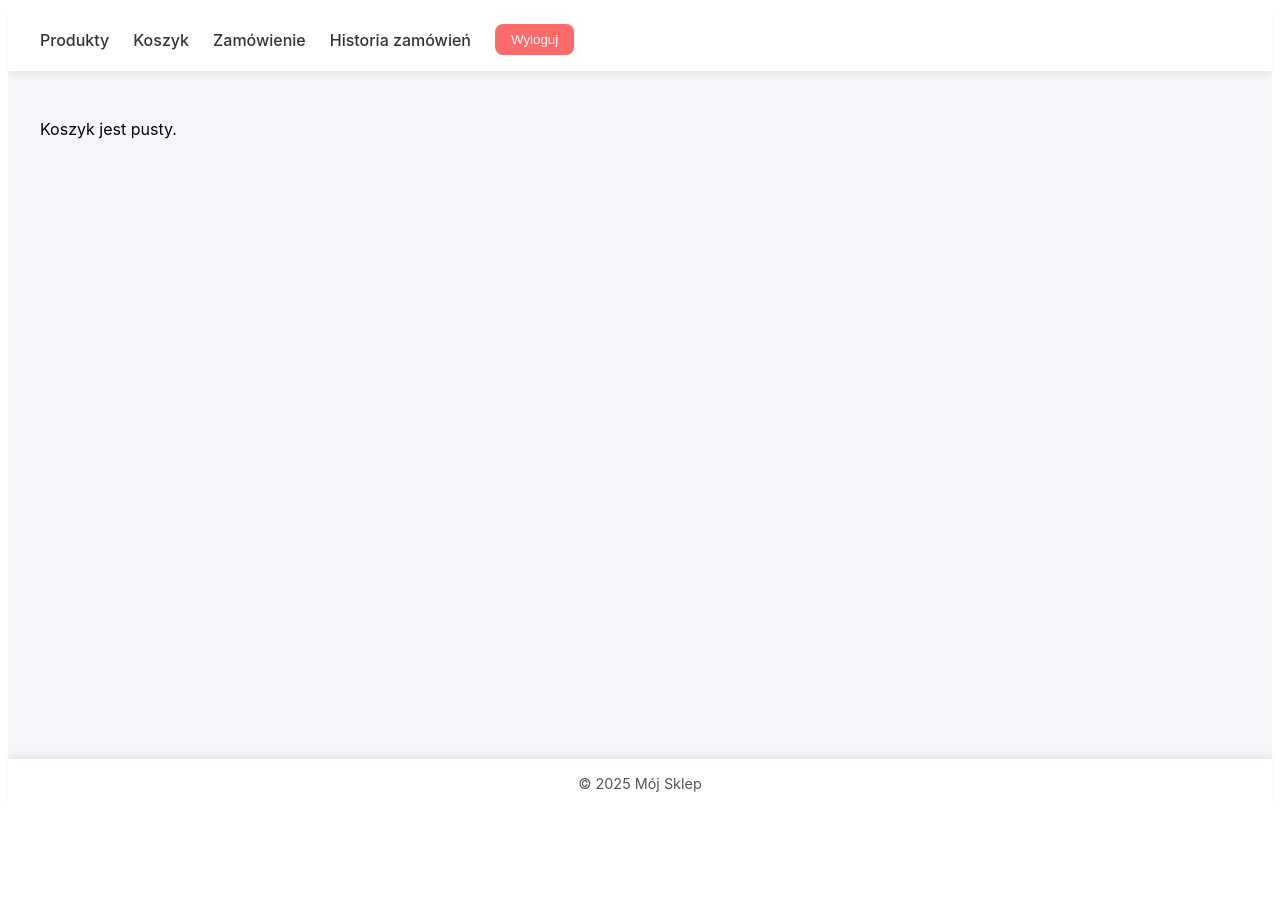
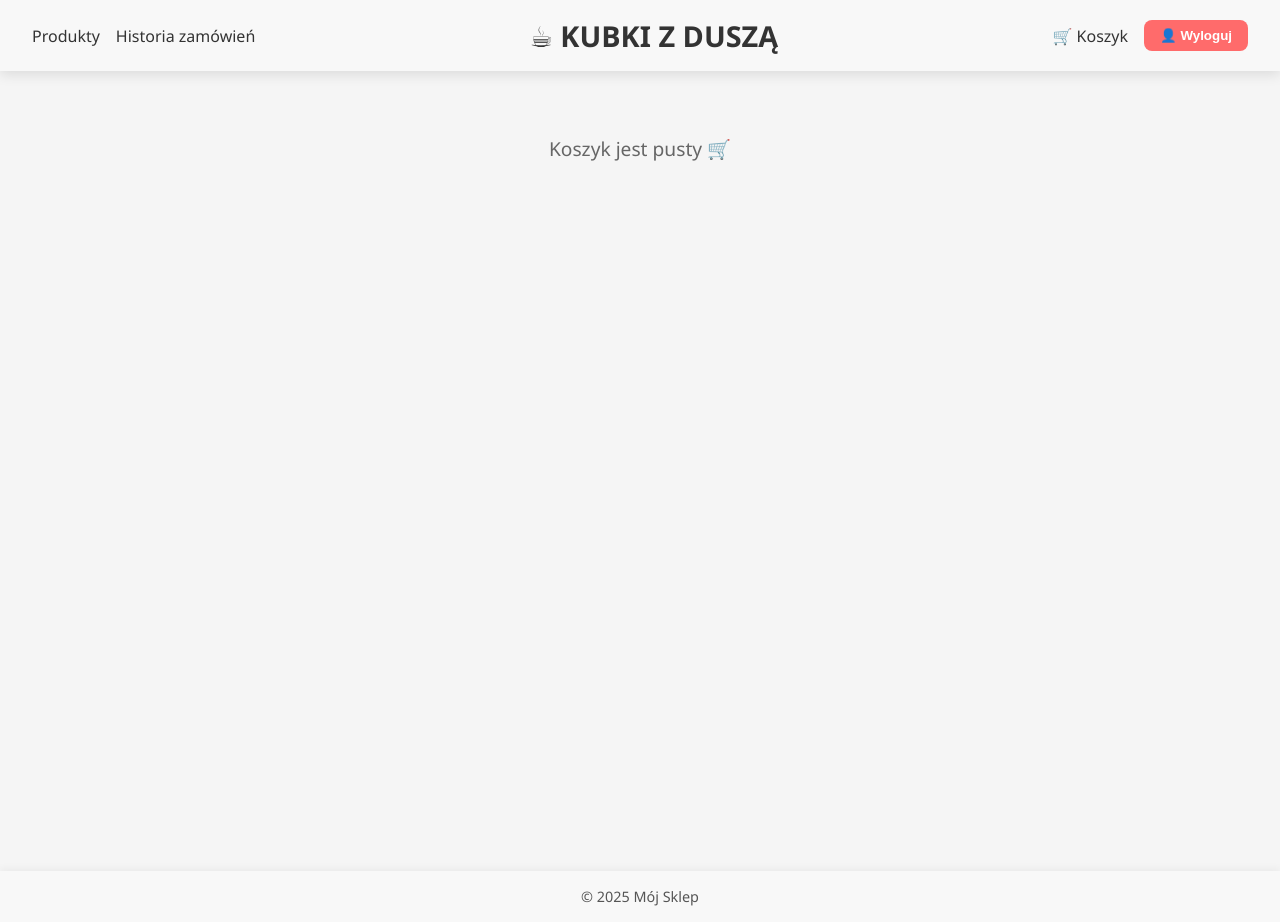
Before and after one commit to Karolije/MyShop, a React (Vite) app: page /MyShop/cart in a window 1280 px wide. Before the commit the page ends 816 px from the top, so only its background shows below. Built offline with nearby package versions, Linux system fonts and the light colour scheme; sample sign-in values are in the browser's storage.

Commit message:
change styles

```diff
--- /dev/null
+++ b/src/components/Cart.css
@@ -0,0 +1,91 @@
+.cart-container {
+  max-width: 800px;
+  margin: 3rem auto;
+  padding: 2rem;
+  background: #fff;
+  border-radius: 16px;
+  box-shadow: 0 4px 20px rgba(0, 0, 0, 0.08);
+  font-family: "Inter", system-ui, sans-serif;
+}
+
+.cart-container h2 {
+  text-align: center;
+  font-size: 1.8rem;
+  margin-bottom: 1.5rem;
+  color: #222;
+}
+
+.cart-list {
+  list-style: none;
+  padding: 0;
+  margin-bottom: 2rem;
+}
+
+.cart-item {
+  display: flex;
+  justify-content: space-between;
+  align-items: center;
+  padding: 1rem;
+  margin-bottom: 0.75rem;
+  border: 1px solid #eee;
+  border-radius: 10px;
+  background: #fafafa;
+  transition: background 0.2s ease;
+}
+
+.cart-item:hover {
+  background: #f3f3f3;
+}
+
+.cart-item button {
+  background: #ff4c4c;
+  border: none;
+  color: #fff;
+  font-weight: 600;
+  border-radius: 6px;
+  padding: 0.4rem 0.8rem;
+  cursor: pointer;
+  transition: background 0.2s ease;
+}
+
+.cart-item button:hover {
+  background: #e03e3e;
+}
+
+.cart-actions {
+  display: flex;
+  justify-content: center;
+  gap: 1rem;
+}
+
+.cart-actions button {
+  background: #007bff;
+  border: none;
+  color: #fff;
+  font-weight: 600;
+  border-radius: 8px;
+  padding: 0.7rem 1.4rem;
+  cursor: pointer;
+  transition: background 0.2s ease, transform 0.1s ease;
+}
+
+.cart-actions button:hover {
+  background: #0065d1;
+  transform: translateY(-1px);
+}
+
+.cart-actions button:nth-child(1) {
+  background: #6c757d;
+}
+
+.cart-actions button:nth-child(1):hover {
+  background: #555b61;
+}
+
+/* Komunikat pustego koszyka */
+.empty-cart {
+  text-align: center;
+  font-size: 1.2rem;
+  color: #666;
+  margin-top: 2rem;
+}
--- a/src/components/Cart.tsx
+++ b/src/components/Cart.tsx
@@ -1,14 +1,13 @@
 import { useCart } from "../context/CartContext";
 import { supabase } from "../supabaseClient";
+import "./Cart.css";
 
 const Cart = () => {
   const { cartItems, removeFromCart, clearCart } = useCart();
   const user = JSON.parse(localStorage.getItem("user") || "{}");
 
-  console.log("User z localStorage:", user);
-  console.log("Cart items:", cartItems);
-
-  if (cartItems.length === 0) return <p>Koszyk jest pusty.</p>;
+  if (cartItems.length === 0)
+    return <p className="empty-cart">Koszyk jest pusty 🛒</p>;
 
   const handleOrder = async () => {
     if (!user?.id) {
@@ -17,36 +16,25 @@ const Cart = () => {
     }
 
     try {
-      // Wstawiamy zamówienie
       const { data: newOrderData, error: orderError } = await supabase
-      .from("orders")
-      .insert([{ userId: user.id, status: "w przygotowaniu" }])
-      .select();
-
-      console.log("newOrderData:", newOrderData);
-      console.log("orderError:", orderError);
+        .from("orders")
+        .insert([{ userId: user.id, status: "w przygotowaniu" }])
+        .select();
 
       if (orderError) throw orderError;
-      if (!newOrderData || newOrderData.length === 0) throw new Error("Nie udało się utworzyć zamówienia");
+      if (!newOrderData || newOrderData.length === 0)
+        throw new Error("Nie udało się utworzyć zamówienia");
 
       const newOrder = newOrderData[0];
-
-      // Przygotowujemy produkty do wstawienia
-      const itemsToInsert = cartItems.map(item => ({
+      const itemsToInsert = cartItems.map((item) => ({
         orderId: newOrder.id,
         productId: item.product.id,
-        quantity: item.quantity
+        quantity: item.quantity,
       }));
 
-      console.log("Items to insert:", itemsToInsert);
-
-      const { data: itemsData, error: itemsError } = await supabase
+      const { error: itemsError } = await supabase
         .from("order_items")
-        .insert(itemsToInsert)
-        .select();
-
-      console.log("itemsData:", itemsData);
-      console.log("itemsError:", itemsError);
+        .insert(itemsToInsert);
 
       if (itemsError) throw itemsError;
 
@@ -59,18 +47,20 @@ const Cart = () => {
   };
 
   return (
-    <div>
+    <div className="cart-container">
       <h2>Koszyk</h2>
-      <ul>
-        {cartItems.map(item => (
-          <li key={item.product.id}>
+      <ul className="cart-list">
+        {cartItems.map((item) => (
+          <li className="cart-item" key={item.product.id}>
             {item.product.name} — ilość: {item.quantity}
             <button onClick={() => removeFromCart(item.product.id)}>Usuń</button>
           </li>
         ))}
       </ul>
-      <button onClick={clearCart}>Wyczyść koszyk</button>
-      <button onClick={handleOrder}>Zamów</button>
+      <div className="cart-actions">
+        <button onClick={clearCart}>Wyczyść koszyk</button>
+        <button onClick={handleOrder}>Zamów</button>
+      </div>
     </div>
   );
 };
--- a/src/components/Layout.css
+++ b/src/components/Layout.css
@@ -1,65 +1,120 @@
-/* Container */
+/* kontener całej strony */
 .container {
   display: flex;
   flex-direction: column;
   min-height: 100vh;
-    font-family: 'Inter', sans-serif;
-    background-color: #f5f6fa;
+  font-family: 'Segoe UI', Tahoma, Geneva, Verdana, sans-serif;
 }
 
-  /* Header */
+/* nagłówek */
 .header {
-    background-color: #ffffff;
+  position: sticky; /* przyklejony do góry */
+  top: 0;
+  background-color: #f8f8f8;
   padding: 1rem 2rem;
-    box-shadow: 0 4px 6px rgba(0,0,0,0.05);
+  box-shadow: 0 4px 12px rgba(0,0,0,0.1);
+  z-index: 1000;
 }
 
-  /* Navigation */
+/* nawigacja */
 .nav {
   display: flex;
-    gap: 1.5rem;
+  justify-content: space-between;
   align-items: center;
 }
 
+/* lewe i prawe linki */
+.nav-left, .nav-right {
+  display: flex;
+  gap: 1rem;
+  align-items: center;
+}
+
+/* centrum – nazwa sklepu */
+.nav-center {
+  text-align: center;
+  flex: 1;
+}
+
+.store-name {
+  font-size: 1.8rem;
+  font-weight: 800;
+  color: #333;
+  text-decoration: none;
+  transition: color 0.3s ease, transform 0.2s ease;
+}
+
+.store-name:hover {
+  color: #4caf50;
+  transform: scale(1.05);
+}
+
+/* koszyk */
+.cart-count {
+  font-weight: bold;
+  color: #4caf50;
+  margin-left: 0.2rem;
+}
+
+/* przycisk wyloguj */
+.button {
+  background-color: #ff6b6b;
+  color: white;
+  border: none;
+  padding: 0.5rem 1rem;
+  border-radius: 8px;
+  cursor: pointer;
+  font-weight: 600;
+  transition: background-color 0.3s ease, transform 0.2s ease;
+}
+
+.button:hover {
+  background-color: #ff4c4c;
+  transform: translateY(-2px);
+}
+
+/* linki w nawigacji */
 .nav-link {
   text-decoration: none;
   color: #333;
   font-weight: 500;
-    transition: color 0.2s;
+  transition: color 0.3s ease, transform 0.2s ease;
 }
 
 .nav-link:hover {
-    color: #ff6b6b;
+  color: #4caf50;
+  transform: translateY(-2px);
 }
 
-  /* Button */
-  .button {
-    padding: 0.5rem 1rem;
-    background-color: #ff6b6b;
-    color: #fff;
-    border: none;
-    border-radius: 8px;
-    cursor: pointer;
-    font-weight: 500;
-    transition: background 0.2s;
-  }
-
-  .button:hover {
-    background-color: #ff4b4b;
-  }
-
-  /* Main content */
+/* główny content */
 .main {
   flex: 1;
   padding: 2rem;
+  background-color: #f5f5f5;
 }
 
-  /* Footer */
+/* stopka */
 .footer {
   text-align: center;
   padding: 1rem 2rem;
-    background-color: #ffffff;
-    box-shadow: 0 -4px 6px rgba(0,0,0,0.05);
+  background-color: #f8f8f8;
+  box-shadow: 0 -2px 8px rgba(0,0,0,0.05);
   font-size: 0.9rem;
   color: #555;
 }
+
+/* responsywność */
+@media (max-width: 768px) {
+  .nav {
+    flex-direction: column;
+    gap: 0.5rem;
+  }
+
+  .nav-center {
+    margin: 0.5rem 0;
+  }
+
+  .store-name {
+    font-size: 1.5rem;
+  }
+}
--- a/src/components/Layout.tsx
+++ b/src/components/Layout.tsx
@@ -1,10 +1,14 @@
 import { Link, Outlet, useNavigate } from "react-router-dom";
 import { useState, useEffect } from "react";
-import "./Layout.css"; // import CSS
+import { useCart } from "../context/CartContext";
+import "./Layout.css";
 
 const Layout = () => {
   const navigate = useNavigate();
   const [user, setUser] = useState<string | null>(null);
+  const { cartItems } = useCart();
+
+  const cartCount = cartItems.reduce((sum, item) => sum + item.quantity, 0);
 
   useEffect(() => {
     const userFromStorage = localStorage.getItem("user");
@@ -15,28 +19,37 @@ const Layout = () => {
     localStorage.removeItem("user");
     localStorage.removeItem("userId");
     setUser(null);
-    navigate("/");
+    navigate("/"); // <- uwzględniamy base path
   };
 
   return (
     <div className="container">
       <header className="header">
         <nav className="nav">
+          <div className="nav-left">
             <Link to="/products" className="nav-link">Produkty</Link>
+            {user && <Link to="/order-history" className="nav-link">Historia zamówień</Link>}
+          </div>
 
+          <div className="nav-center">
+            <Link to="/" className="store-name">☕ KUBKI Z DUSZĄ</Link>
+          </div>
+
+          <div className="nav-right">
             {user ? (
               <>
-              <Link to="/cart" className="nav-link">Koszyk</Link>
-              <Link to="/create-order" className="nav-link">Zamówienie</Link>
-              <Link to="/order-history" className="nav-link">Historia zamówień</Link>
-              <button className="button" onClick={handleLogout}>Wyloguj</button>
+                <Link to="/cart" className="nav-link">
+                  🛒 Koszyk {cartCount > 0 && <span className="cart-count">({cartCount})</span>}
+                </Link>
+                <button className="button" onClick={handleLogout}>👤 Wyloguj</button>
               </>
             ) : (
               <>
-              <Link to="/login" className="nav-link">Zaloguj się</Link>
+                <Link to="/login" className="nav-link">👤 Zaloguj się</Link>
                 <Link to="/register" className="nav-link">Rejestracja</Link>
               </>
             )}
+          </div>
         </nav>
       </header>
 
--- a/src/components/OrderHistory.tsx
+++ b/src/components/OrderHistory.tsx
@@ -2,18 +2,19 @@ import { useEffect, useState } from "react";
 import { useNavigate } from "react-router-dom";
 import { supabase } from "../supabaseClient";
 
-type OrderItem = {
-  productId: number;
-  quantity: number;
-  product: {
+type Product = {
   id: number;
   name: string;
   price: number;
 };
+
+type OrderItem = {
+  quantity: number;
+  product: Product;
 };
 
 type Order = {
-  id: string;
+  id: number;
   status: string;
   createdAt: string;
   items: OrderItem[];
@@ -25,47 +26,45 @@ const OrderHistory = () => {
   const [error, setError] = useState<string | null>(null);
   const navigate = useNavigate();
 
-  useEffect(() => {
   const fetchOrders = async () => {
     const user = JSON.parse(localStorage.getItem("user") || "{}");
     if (!user?.id) {
-        navigate("/login");
+      navigate("/MyShop/login");
       return;
     }
 
     try {
       const { data: ordersData, error: ordersError } = await supabase
         .from("orders")
-          .select("*")
-          .eq("userId", user.id);
+        .select(`
+          id,
+          status,
+          createdAt,
+          order_items (
+            quantity,
+            product:products (
+              id,
+              name,
+              price
+            )
+          )
+        `)
+        .eq("userId", user.id)
+        .order("createdAt", { ascending: false });
 
       if (ordersError) throw ordersError;
 
-        if (!ordersData || ordersData.length === 0) {
-          setOrders([]);
-          setLoading(false);
-          return;
-        }
-
-        const { data: itemsData, error: itemsError } = await supabase
-          .from("order_items")
-          .select("orderId, quantity, products(id, name, price)")
-          .in("orderId", ordersData.map(order => order.id));
-
-        if (itemsError) throw itemsError;
-
-        const ordersWithItems = ordersData.map(order => ({
-          ...order,
-          items: itemsData
-            ?.filter(item => item.orderId === order.id)
-            .map(item => ({
-              productId: item.products[0].id,
+      const formattedOrders: Order[] = (ordersData || []).map(order => ({
+        id: order.id,
+        status: order.status,
+        createdAt: order.createdAt,
+        items: (order.order_items || []).map((item: any) => ({
           quantity: item.quantity,
-              product: item.products[0],
-            })) || [],
+          product: item.product,
+        })),
       }));
 
-        setOrders(ordersWithItems);
+      setOrders(formattedOrders);
     } catch (err: any) {
       console.error("Błąd pobierania historii zamówień:", err);
       setError(err.message || "Nieznany błąd");
@@ -74,8 +73,37 @@ const OrderHistory = () => {
     }
   };
 
+  const handleDeleteOrder = async (orderId: number) => {
+    const confirmDelete = window.confirm("Czy na pewno chcesz usunąć to zamówienie?");
+    if (!confirmDelete) return;
+
+    try {
+      // Najpierw usuwamy powiązane produkty
+      const { error: itemsError } = await supabase
+        .from("order_items")
+        .delete()
+        .eq("orderId", orderId);
+      if (itemsError) throw itemsError;
+
+      // Następnie zamówienie
+      const { error: orderError } = await supabase
+        .from("orders")
+        .delete()
+        .eq("id", orderId);
+      if (orderError) throw orderError;
+
+      // Odświeżamy listę
+      setOrders(prev => prev.filter(o => o.id !== orderId));
+      alert("Zamówienie zostało usunięte!");
+    } catch (err: any) {
+      console.error("Błąd usuwania zamówienia:", err);
+      alert("Nie udało się usunąć zamówienia: " + (err.message || JSON.stringify(err)));
+    }
+  };
+
+  useEffect(() => {
     fetchOrders();
-  }, [navigate]);
+  }, []);
 
   if (loading) return <p>Ładowanie historii zamówień...</p>;
   if (error) return <p>{error}</p>;
@@ -100,8 +128,8 @@ const OrderHistory = () => {
             <p><strong>Produkty:</strong></p>
             <ul>
               {order.items.length > 0 ? (
-                order.items.map(item => (
-                  <li key={item.productId}>
+                order.items.map((item, index) => (
+                  <li key={index}>
                     {item.product.name} — ilość: {item.quantity} — cena: {item.product.price.toFixed(2)} zł
                   </li>
                 ))
@@ -109,6 +137,20 @@ const OrderHistory = () => {
                 <li>Brak produktów</li>
               )}
             </ul>
+            <button
+              style={{
+                backgroundColor: "#ff6b6b",
+                color: "#fff",
+                border: "none",
+                padding: "0.4rem 0.8rem",
+                borderRadius: "6px",
+                cursor: "pointer",
+                marginTop: "0.5rem",
+              }}
+              onClick={() => handleDeleteOrder(order.id)}
+            >
+              Usuń zamówienie
+            </button>
           </li>
         ))}
       </ul>
--- a/src/components/ProductList.css
+++ b/src/components/ProductList.css
@@ -1,57 +1,125 @@
+/* Ogólne tło strony */
+body {
+  background: linear-gradient(135deg, #f5f7fa, #e4ebf0);
+  font-family: 'Inter', sans-serif;
+  margin: 0;
+  padding: 0;
+  color: #333;
+}
+
+/* Główny kontener sklepu */
+.main {
+  padding: 2rem;
+  min-height: 100vh;
+  box-sizing: border-box;
+  text-align: center;
+}
+
+/* Tytuł sklepu */
+.shop-title {
+  font-size: 2rem;
+  font-weight: 700;
+  margin-bottom: 0.5rem;
+  color: #333;
+}
+
+.shop-subtitle {
+  font-size: 1.2rem;
+  color: #555;
+  margin-bottom: 2rem;
+}
+
+/* Siatka produktów */
 .product-list {
   display: grid;
   grid-template-columns: repeat(auto-fit, minmax(250px, 1fr));
   gap: 2rem;
-    padding: 2rem;
 }
 
+/* Pojedyncza karta produktu */
 .product-card {
-    background-color: #fff;
-    border-radius: 16px;
-    box-shadow: 0 4px 12px rgba(0, 0, 0, 0.1);
+  background-color: #ffffff;
+  border-radius: 20px;
+  box-shadow: 0 8px 20px rgba(0, 0, 0, 0.08);
   padding: 1.5rem;
-    transition: transform 0.2s ease;
+  transition: transform 0.3s ease, box-shadow 0.3s ease;
+  display: flex;
+  flex-direction: column;
+  align-items: center;
 }
 
+/* Hover na kartach */
 .product-card:hover {
-    transform: translateY(-4px);
+  transform: translateY(-5px);
+  box-shadow: 0 12px 25px rgba(0, 0, 0, 0.12);
 }
 
+/* Obrazek produktu */
 .product-image {
   width: 100%;
-    height: 150px;
+  height: 180px;
   object-fit: cover;
-    border-radius: 12px;
+  border-radius: 15px;
   margin-bottom: 1rem;
 }
 
+/* Nazwa produktu */
 .product-name {
-    font-size: 1.2rem;
+  font-size: 1.3rem;
   font-weight: 600;
   margin-bottom: 0.5rem;
+  text-align: center;
+  color: #222;
 }
 
+/* Opis produktu */
 .product-description {
   font-size: 0.95rem;
-    margin-bottom: 0.5rem;
-    color: #444;
+  margin-bottom: 0.7rem;
+  color: #555;
+  text-align: center;
 }
 
+/* Cena produktu */
 .product-price {
   font-weight: bold;
+  font-size: 1.1rem;
   margin-bottom: 1rem;
+  color: #4caf50;
 }
 
+/* Przycisk dodaj do koszyka */
 .add-to-cart-btn {
   background-color: #4caf50;
-    color: white;
+  color: #fff;
   border: none;
-    padding: 0.6rem 1rem;
-    border-radius: 8px;
+  padding: 0.7rem 1.2rem;
+  border-radius: 12px;
   cursor: pointer;
-    transition: background-color 0.3s ease;
+  font-weight: 600;
+  transition: background-color 0.3s ease, transform 0.2s ease;
 }
 
 .add-to-cart-btn:hover {
   background-color: #45a049;
+  transform: scale(1.05);
 }
+
+/* Dodatkowe poprawki dla małych ekranów */
+@media (max-width: 500px) {
+  .product-card {
+    padding: 1rem;
+  }
+
+  .product-image {
+    height: 150px;
+  }
+
+  .shop-title {
+    font-size: 2rem;
+  }
+
+  .shop-subtitle {
+    font-size: 1rem;
+  }
+}
--- a/vite.config.ts
+++ b/vite.config.ts
@@ -2,7 +2,7 @@ import { defineConfig } from "vite";
 import react from "@vitejs/plugin-react";
 
 export default defineConfig({
-  base: "/MyShop/",  // <- to musi być dokładnie nazwa repozytorium
+  base: "/MyShop/",
   plugins: [react()],
   build: {
     rollupOptions: {
```
Also changed, not shown: db.json (+0 -40 lines), 5 other files (tests, documents, lock files or other folders). Lines whose indentation alone changed are shown as unchanged.
